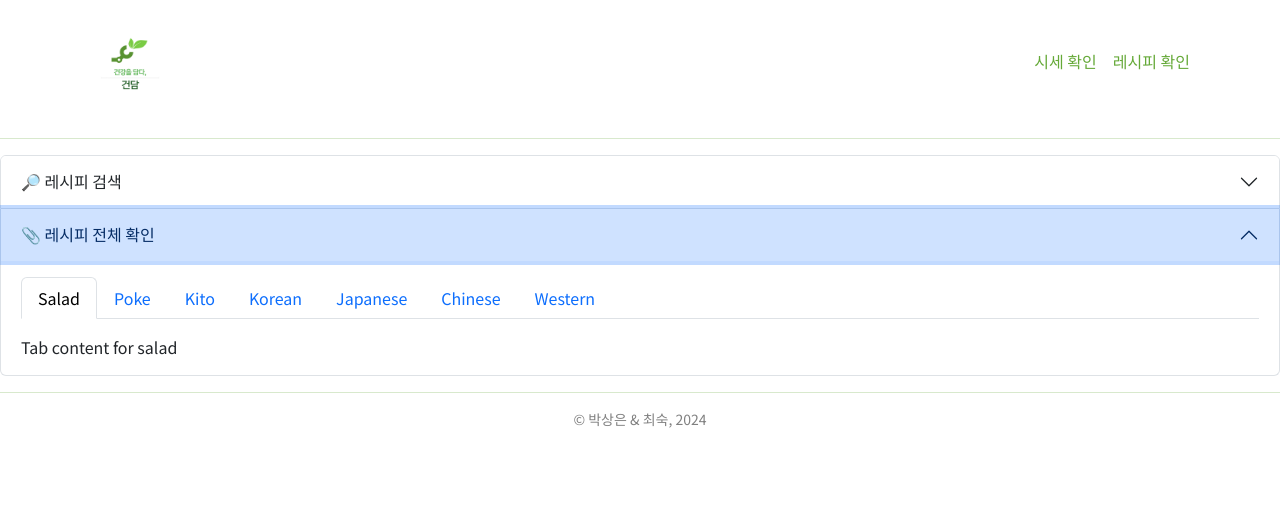
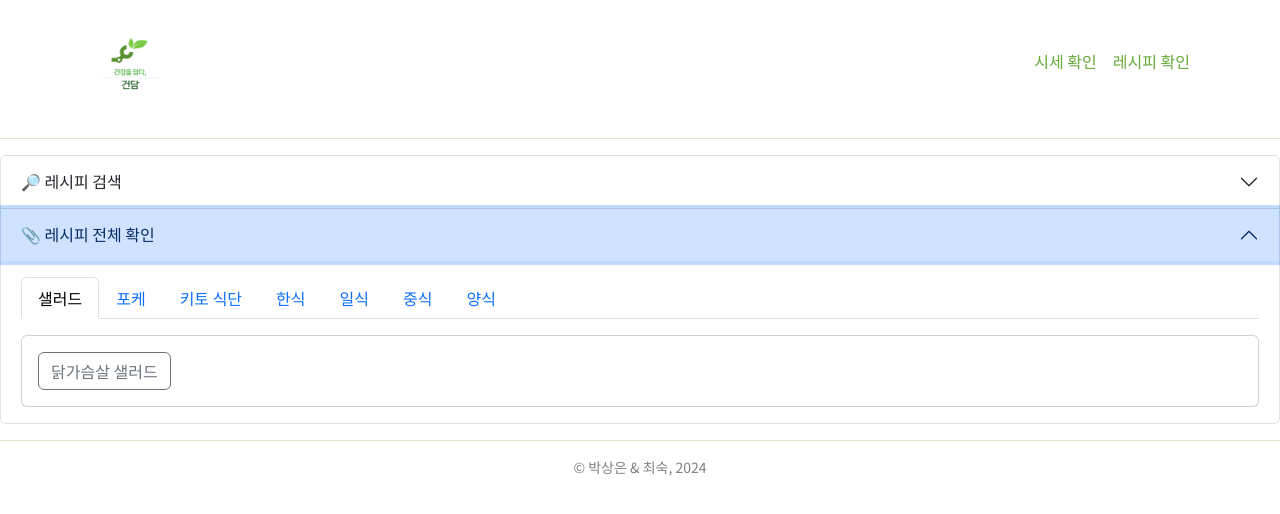
Before and after one commit to More-Easy-Healthy-Pleasure/Frontend, a React (Create React App) app in the folder frontend/: page /Recipe in a window 1280 px wide. Both pictures are taken after a click on the button "📎 레시피 전체 확인". Shown: the top 514 px of the page. Built offline with nearby package versions, Linux system fonts and the light colour scheme.

Commit message:
UPDATE : 레시피 전체 확인 탭 콘텐츠 틀 및 로직 완성

```diff
--- /dev/null
+++ b/frontend/src/view/Recipe/Salad/SaladContent.jsx
@@ -0,0 +1,73 @@
+import React, { useState } from "react";
+import { Button, Col, Row, Card, Modal } from "react-bootstrap";
+import data from "../data.json"; // 데이터 가져오기
+import './SaladContent.css';
+
+function SaladContent() {
+    const [showModal, setShowModal] = useState(false); // 모달 상태 관리
+
+    const [selectedItem, setSelectedItem] = useState(null); // 선택된 항목 상태 관리
+
+    const handleShowModal = (item) => {
+        setSelectedItem(item); // 선택된 항목 설정
+        setShowModal(true); // 모달 표시
+    };
+
+    const handleCloseModal = () => {
+        setSelectedItem(null); // 선택된 항목 초기화
+        setShowModal(false); // 모달 숨김
+    };
+
+    return (
+        <>
+            <Card>
+                <Card.Body>
+                    <Row>
+                        {data.data.map(item => {
+                            if (item.name.includes("샐러드")) { // "샐러드"를 포함하면 버튼 생성
+                                return (
+                                    <Col key={item.id}>
+                                        <Button variant="outline-secondary" onClick={() => handleShowModal(item)}>
+                                            {item.name}
+                                        </Button>
+                                    </Col>
+                                );
+                            } else {
+                                return null; // "샐러드"를 포함하지 않으면 null 반환하여 아무것도 렌더링하지 않음
+                            }
+                        })}
+                    </Row>
+                </Card.Body>
+            </Card>
+
+            {/* 모달 */}
+            <Modal show={showModal} onHide={handleCloseModal}>
+                <Modal.Header closeButton>
+                    <Modal.Title>{selectedItem && selectedItem.name}</Modal.Title>
+                </Modal.Header>
+                <Modal.Body>
+                    {/* 여기에 선택된 항목의 내용을 표시하세요 */}
+                    {selectedItem && (
+                        <>
+                            <p>재료: {selectedItem.ingredient.join(", ")}</p>
+                            <p>칼로리: {selectedItem.kcal}</p>
+                            <p>레시피:</p>
+                            <ul>
+                                {selectedItem.recipe.map((step, index) => (
+                                    <li key={index}>{step}</li>
+                                ))}
+                            </ul>
+                        </>
+                    )}
+                </Modal.Body>
+                <Modal.Footer>
+                    <Button variant="secondary" onClick={handleCloseModal}>
+                        닫기
+                    </Button>
+                </Modal.Footer>
+            </Modal>
+        </>
+    );
+}
+
+export default SaladContent;
--- a/frontend/src/view/Recipe/TotalRecipe.jsx
+++ b/frontend/src/view/Recipe/TotalRecipe.jsx
@@ -1,6 +1,7 @@
 import React from "react";
 import { Button, Col, Row, Tab, Tabs } from "react-bootstrap";
 import './Recipe.css';
+import SaladContent from "./Salad/SaladContent";
 
 function TotalRecipe() {
     return (
@@ -10,25 +11,25 @@ function TotalRecipe() {
                 id="uncontrolled-tab-example"
                 className="mb-3"
             >
-                <Tab eventKey="Salad" title="Salad">
-                    Tab content for salad
+                <Tab eventKey="Salad" title="샐러드">
+                    <SaladContent></SaladContent>
                 </Tab>
-                <Tab eventKey="Poke" title="Poke">
+                <Tab eventKey="Poke" title="포케">
                     Tab content for poke
                 </Tab>
-                <Tab eventKey="Kito" title="Kito">
+                <Tab eventKey="Kito" title="키토 식단">
                     Tab content for Kito
                 </Tab>
-                <Tab eventKey="Korean" title="Korean">
+                <Tab eventKey="Korean" title="한식">
                     Tab content for Korean
                 </Tab>
-                <Tab eventKey="Japanese" title="Japanese">
+                <Tab eventKey="Japanese" title="일식">
                     Tab content for Japanese
                 </Tab>
-                <Tab eventKey="Chinese" title="Chinese">
+                <Tab eventKey="Chinese" title="중식">
                     Tab content for Chinese
                 </Tab>
-                <Tab eventKey="Western" title="Western">
+                <Tab eventKey="Western" title="양식">
                     Tab content for Western
                 </Tab>
             </Tabs>
```
Also changed, not shown: frontend/src/view/Recipe/Salad/SaladContent.css (added).
